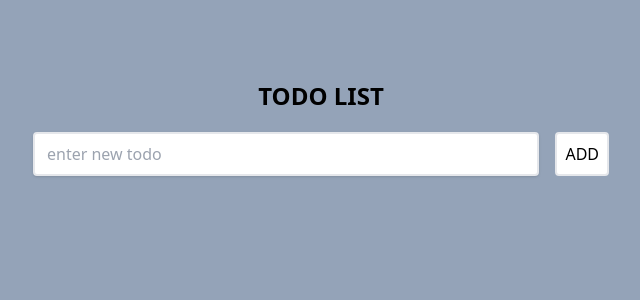
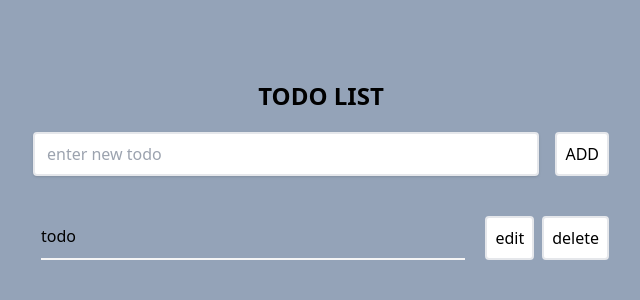
Before and after one commit to har-y/todo-app, a React (Vite) app: page / in a window 1280 px wide. Shown: the top 300 px of the page, without its empty margins (319-959 px from the left). Built offline with nearby package versions, Linux system fonts and the light colour scheme.

Commit message:
add prototype 'display' todo style

```diff
--- a/src/App.jsx
+++ b/src/App.jsx
@@ -1,11 +1,13 @@
+import ItemTodo from './components/itemtodo/ItemTodo';
 import NewTodo from './components/newtodo/NewTodo';
 
 function App() {
   return (
     <div className="min-h-screen bg-slate-400">
-      <div className="my mx-auto flex max-w-md flex-col items-center space-y-5 py-20 md:max-w-xl">
-        <h1 className="text-2xl font-bold">TODO LIST</h1>
+      <div className="my mx-auto flex max-w-md flex-col space-y-5 py-20 md:max-w-xl">
+        <h1 className="mx-auto text-2xl font-bold">TODO LIST</h1>
         <NewTodo />
+        <ItemTodo />
       </div>
     </div>
   );
--- /dev/null
+++ b/src/components/itemtodo/ItemTodo.jsx
@@ -0,0 +1,21 @@
+const ItemTodo = () => {
+  return (
+    <ul className="w-full pt-5">
+      <li className="flex w-full justify-between">
+        <div className="ml-2 mr-5 w-full border-b-2 border-neutral-100 border-opacity-100 py-2 dark:border-opacity-50">
+          <p>todo</p>
+        </div>
+        <div className="flex-shrink-0 space-x-2">
+          <button className="text-teal rounded  border-2  bg-white p-2 text-black hover:border-black">
+            edit
+          </button>
+          <button className="text-teal rounded  border-2  bg-white p-2 text-black hover:border-black">
+            delete
+          </button>
+        </div>
+      </li>
+    </ul>
+  );
+};
+
+export default ItemTodo;
```
